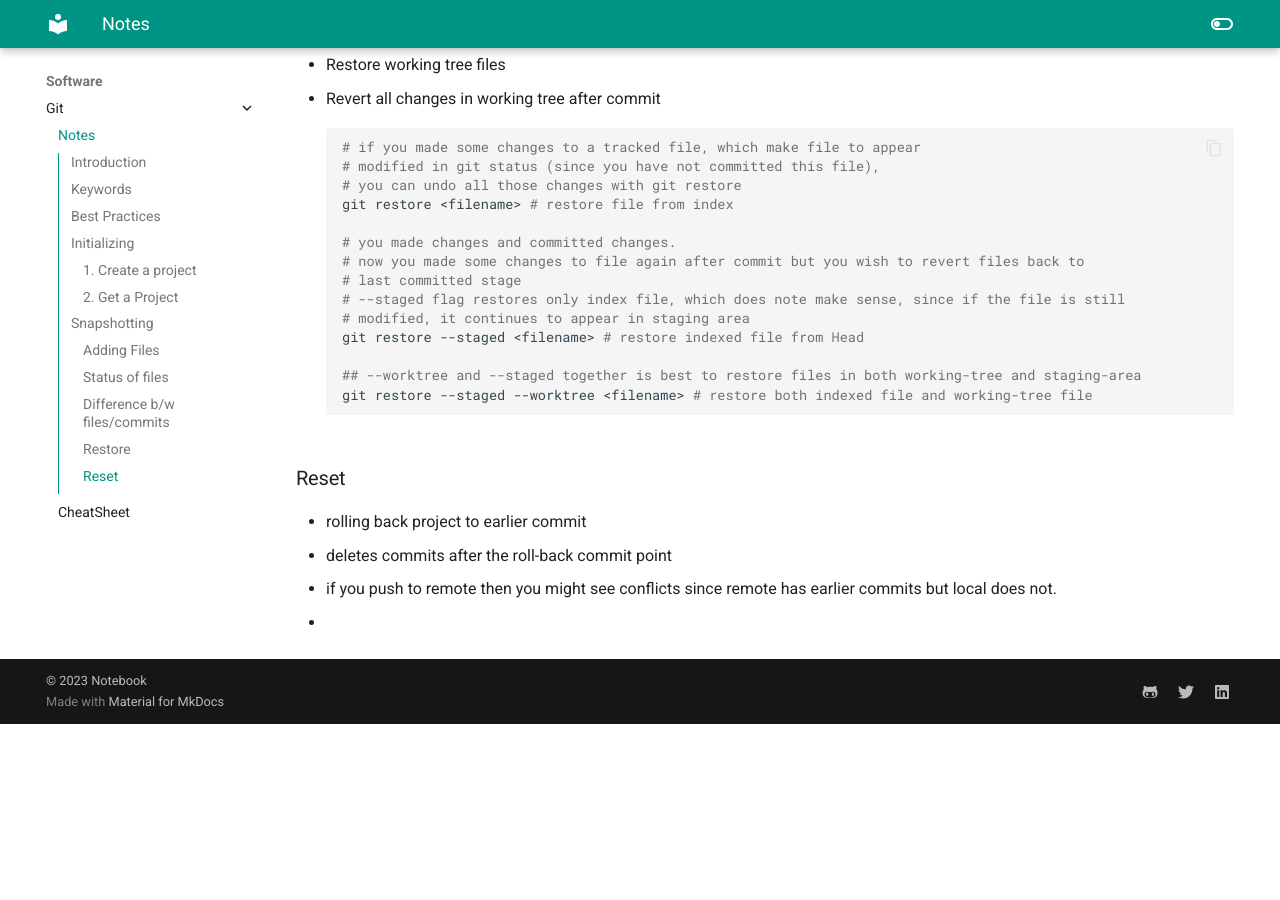
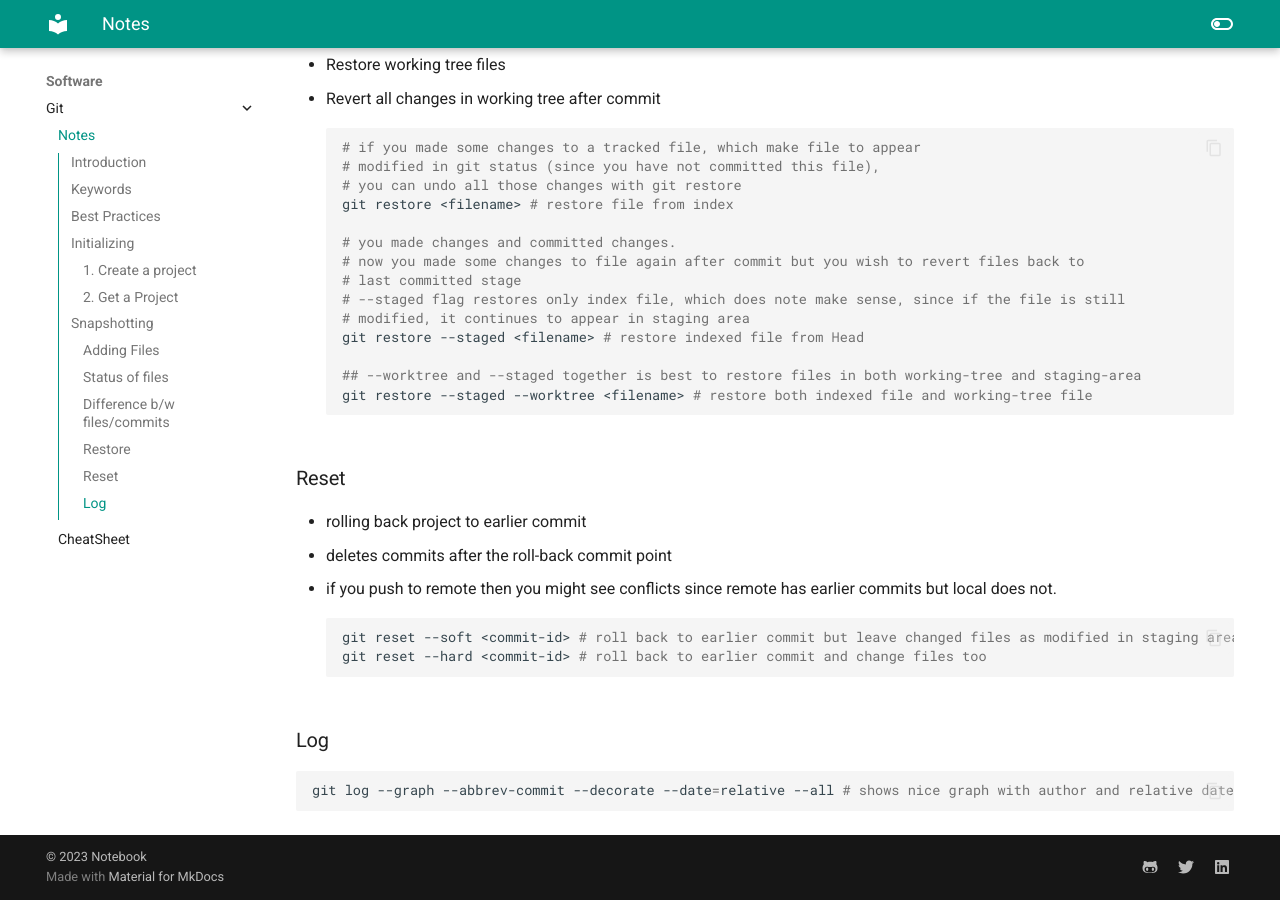
Before and after one commit to rajpal-virk/learning-notes, an MkDocs documentation site: the page built from docs/software/git/git-notes.md, in a window 1280 px wide and 900 px high, scrolled down 2464 px. Built offline with MkDocs 1.6.1 and Material for MkDocs 9.7.7, drawn with Linux system fonts in a browser that asks for light colours; before the commit the page ends 3188 px from its top, so only the background shows below that.

Commit message:
git notes updated

````diff
--- a/docs/software/git/git-notes.md
+++ b/docs/software/git/git-notes.md
@@ -121,4 +121,16 @@ git restore --staged --worktree <filename> # restore both indexed file and worki
 - rolling back project to earlier commit
 - deletes commits after the roll-back commit point
 - if you push to remote then you might see conflicts since remote has earlier commits but local does not.
--
+```shell
+git reset --soft <commit-id> # roll back to earlier commit but leave changed files as modified in staging area
+git reset --hard <commit-id> # roll back to earlier commit and change files too
+```
+
+
+
+### Log
+
+```shell
+git log --graph --abbrev-commit --decorate --date=relative --all # shows nice graph with author and relative date
+
+```
````
